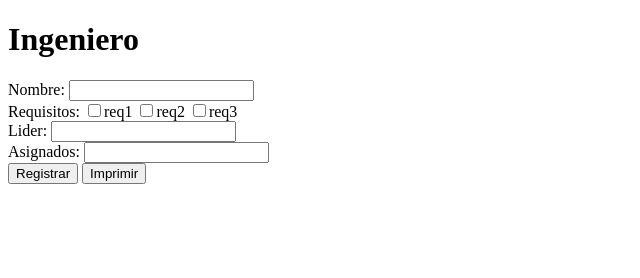
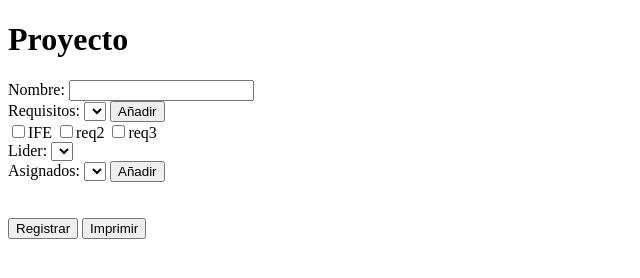
Before and after one commit to pozo123/Head, a plain HTML site: page index_proy.html in a window 1280 px wide. Shown: the whole page, without its empty margins (0-640 px from the left). Drawn offline with nearby package versions, Linux system fonts and the light colour scheme.

Commit message:
Update index_proy.html

```diff
--- a/index_proy.html
+++ b/index_proy.html
@@ -5,16 +5,25 @@
     <meta charset="utf-8" />
     <title>HeadTutorial</title>
 </head>
-<body>
+<body onload="loadDDL()">
     <div id="root"></div>
-    <h1>Ingeniero</h1>
+    <h1>Proyecto</h1>
     Nombre:             <input type="text" id="nombre" /><br />
-    Requisitos:         <input type="checkbox" id="req1" />req1
-                        <input type="checkbox" id="req2" />req2
-                        <input type="checkbox" id="req3" />req3<br />
-    Lider:              <input type="text" id="lider" /><br />
-    Asignados:          <input type="text" id="Asignados" /><br />
-    <!-- Meter lider por radio y asignados por checkbox. Meter funcionalidad de horas-->
+    Requisitos:         <select id="reqs"></select>
+    <button id="add_reqs">Añadir</button>
+    <br/>
+                        <input type="checkbox" id="req1" name="IFE"/>IFE <!-- id tiene que ser req#, el nombre puede cambiar-->
+                        <input type="checkbox" id="req2" name="req2"/>req2
+                        <input type="checkbox" id="req3" name="req3"/>req3<br />
+    Lider:              <select id="lider"></select><br/>
+    Asignados:          <select id="asignados"></select>
+    <button id="add_asignados">Añadir</button>
+    <br/>
+    <!-- Meter funcionalidad de horas, meter caja para "otros" en req ?-->
+
+    <br/>
+    <br/>
+
     <button id="registrar">Registrar</button>
     <button id="imprimir">Imprimir</button>
 
```
